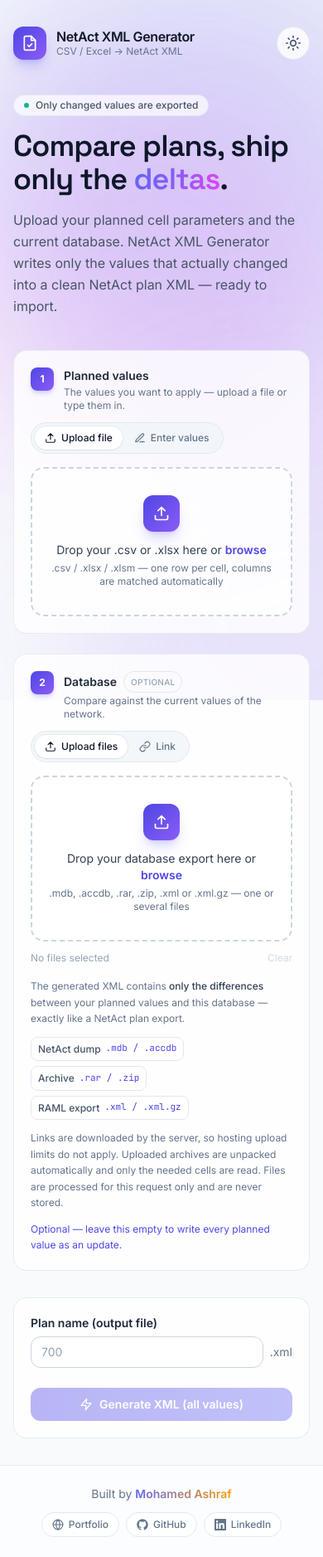
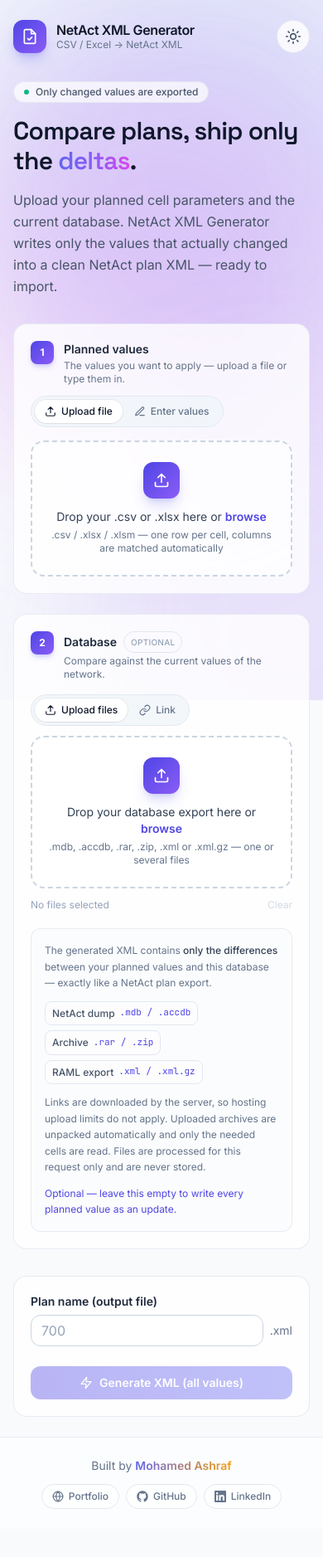
Before and after one commit to MohamedAshraf366/NetAct-XML-Generator, a Next.js app: page / in a window 390 px wide. Shown: the whole page at 83% size. After the commit the page ends 1843 px from the top, so only its background shows below. Built offline with nearby package versions, Linux system fonts and the light colour scheme.

Commit message:
first commit

```diff
--- a/src/app/globals.css
+++ b/src/app/globals.css
@@ -177,3 +177,13 @@
     animation: none !important;
   }
 }
+
+/* iOS Safari zooms the page when a focused input renders below 16px. */
+@media (max-width: 640px) {
+  .field,
+  .field-cell,
+  .field-inline,
+  textarea.field {
+    font-size: 16px;
+  }
+}
--- a/src/app/page.tsx
+++ b/src/app/page.tsx
@@ -31,24 +31,24 @@ export default function Home() {
         <div className="aurora-blob bottom-[-20%] left-[20%] h-[34rem] w-[34rem] bg-violet-500/30 [animation-delay:-8s]" />
       </div>
 
-      <div className="mx-auto max-w-6xl px-4 py-8 sm:px-6 lg:py-12">
-        <header className="mb-10 flex items-center justify-between gap-4 animate-fade-up">
-          <div className="flex items-center gap-3">
+      <div className="mx-auto max-w-6xl px-4 py-6 sm:px-6 sm:py-8 lg:py-12">
+        <header className="mb-8 flex items-center justify-between gap-4 animate-fade-up sm:mb-10">
+          <div className="flex min-w-0 items-center gap-3">
             <Logo />
-            <div className="leading-tight">
-              <p className="font-semibold tracking-tight">NetAct XML Generator</p>
-              <p className="text-xs text-slate-500 dark:text-slate-400">CSV / Excel → NetAct XML</p>
+            <div className="min-w-0 leading-tight">
+              <p className="truncate font-semibold tracking-tight">NetAct XML Generator</p>
+              <p className="truncate text-xs text-slate-500 dark:text-slate-400">CSV / Excel → NetAct XML</p>
             </div>
           </div>
           <ThemeToggle />
         </header>
 
-        <section className="mb-10 max-w-3xl animate-fade-up">
+        <section className="mb-8 max-w-3xl animate-fade-up sm:mb-10">
           <span className="inline-flex items-center gap-2 rounded-full border border-slate-200 bg-white/70 px-3 py-1 text-xs font-medium text-slate-600 backdrop-blur-xl dark:border-white/10 dark:bg-white/5 dark:text-slate-300">
             <span className="h-1.5 w-1.5 rounded-full bg-emerald-500" />
             Only changed values are exported
           </span>
-          <h1 className="mt-4 font-semibold tracking-tight text-4xl sm:text-5xl">
+          <h1 className="mt-4 font-semibold tracking-tight text-3xl sm:text-4xl md:text-5xl">
             Compare plans, ship only the <span className="text-gradient">deltas</span>.
           </h1>
           <p className="mt-4 text-base leading-relaxed text-slate-600 dark:text-slate-400">
--- a/src/components/Converter.tsx
+++ b/src/components/Converter.tsx
@@ -40,7 +40,7 @@ function Stat({ label, value, icon, accent }: { label: string; value: number | s
           <path d={icon} />
         </svg>
       </div>
-      <p className={`mt-1 text-2xl font-semibold tabular-nums ${accent ? "text-gradient" : "text-slate-900 dark:text-white"}`}>{value}</p>
+      <p className={`mt-1 text-xl font-semibold tabular-nums sm:text-2xl ${accent ? "text-gradient" : "text-slate-900 dark:text-white"}`}>{value}</p>
     </div>
   );
 }
@@ -110,7 +110,7 @@ function CopyButton({ text }: { text: string }) {
     }
   };
   return (
-    <button type="button" onClick={copy} className="btn-ghost !px-3 !py-1.5 text-xs">
+    <button type="button" onClick={copy} className="btn-ghost shrink-0 !px-3 !py-1.5 text-xs">
       {done ? (
         <>
           <svg viewBox="0 0 24 24" className="h-3.5 w-3.5" fill="none" stroke="currentColor" strokeWidth="2" strokeLinecap="round" strokeLinejoin="round" aria-hidden="true">
@@ -328,7 +328,7 @@ export default function Converter({ paramNames, paramMeta }: { paramNames: strin
 
   return (
     <div className="space-y-8">
-      <section className="grid gap-6 md:grid-cols-2">
+      <section className="space-y-6">
         <div className="surface p-5">
           <div className="mb-4 flex flex-wrap items-start justify-between gap-3">
             <div className="flex items-start gap-3">
@@ -390,7 +390,7 @@ export default function Converter({ paramNames, paramMeta }: { paramNames: strin
               </div>
 
               <div className="overflow-x-auto rounded-xl border border-slate-200 dark:border-white/10">
-                <table className="w-full text-left text-sm">
+                <table className="w-full min-w-[42rem] text-left text-sm">
                   <thead className="border-b border-slate-200 bg-slate-50/80 text-xs uppercase tracking-wide text-slate-500 dark:border-white/10 dark:bg-white/[0.03] dark:text-slate-400">
                     <tr>
                       <th className="px-2 py-2 font-medium">mrbtsId</th>
@@ -483,8 +483,7 @@ export default function Converter({ paramNames, paramMeta }: { paramNames: strin
           )}
         </div>
         <div className="surface p-5">
-          <div className="mb-4 flex flex-wrap items-start justify-between gap-3">
-            <div className="flex items-start gap-3">
+          <div className="mb-4 flex items-start gap-3">
             <StepBadge n={2} />
             <div>
               <p className="flex items-center gap-2 text-sm font-semibold text-slate-800 dark:text-slate-200">
@@ -498,6 +497,8 @@ export default function Converter({ paramNames, paramMeta }: { paramNames: strin
               </p>
             </div>
           </div>
+          <div className="grid gap-5 md:grid-cols-2">
+            <div className="min-w-0 space-y-3">
               <div className="segmented">
                 <button
                   type="button"
@@ -516,7 +517,6 @@ export default function Converter({ paramNames, paramMeta }: { paramNames: strin
                   Link
                 </button>
               </div>
-          </div>
               {dbMode === "upload" ? (
                 <>
                   <DropZone
@@ -528,8 +528,8 @@ export default function Converter({ paramNames, paramMeta }: { paramNames: strin
                     files={db}
                     onChange={setDb}
                   />
-              <div className="mt-3 flex items-center justify-between gap-3">
-                <p className="text-xs text-slate-400 dark:text-slate-500">
+                  <div className="flex items-center justify-between gap-3">
+                    <p className="min-w-0 truncate text-xs text-slate-400 dark:text-slate-500">
                       {db.length === 0
                         ? "No files selected"
                         : `${db.length} file${db.length > 1 ? "s" : ""} — ${sizeLabel(db.reduce((n, f) => n + f.size, 0))}`}
@@ -549,12 +549,12 @@ export default function Converter({ paramNames, paramMeta }: { paramNames: strin
                   <textarea
                     value={links}
                     onChange={(e) => setLinks(e.target.value)}
-                rows={3}
+                    rows={4}
                     spellCheck={false}
                     className="field resize-y font-mono text-xs"
                     placeholder={"https://example.com/Dump.rar\nPaste direct links to .mdb/.accdb/.rar/.zip/.xml/.xml.gz — one per line"}
                   />
-              <div className="mt-1.5 flex flex-wrap items-center justify-between gap-x-3 gap-y-1 text-xs">
+                  <div className="flex flex-wrap items-center justify-between gap-x-3 gap-y-1 text-xs">
                     <span className="text-slate-400 dark:text-slate-500">
                       {linkEntries.length === 0
                         ? "No links yet"
@@ -568,11 +568,12 @@ export default function Converter({ paramNames, paramMeta }: { paramNames: strin
                   </div>
                 </>
               )}
-          <div className="mt-4 space-y-3 text-xs leading-relaxed text-slate-500 dark:text-slate-400">
+            </div>
+            <div className="min-w-0 space-y-3 rounded-xl border border-slate-200/80 bg-slate-50/60 p-4 text-xs leading-relaxed text-slate-500 dark:border-white/10 dark:bg-white/[0.02] dark:text-slate-400">
               <p>
                 The generated XML contains
-              <span className="font-medium text-slate-700 dark:text-slate-200"> only the differences</span> between your
-              planned values and this database — exactly like a NetAct plan export.
+                <span className="font-medium text-slate-700 dark:text-slate-200"> only the differences</span> between
+                your planned values and this database — exactly like a NetAct plan export.
               </p>
               <div className="flex flex-wrap gap-1.5">
                 {[
@@ -590,13 +591,14 @@ export default function Converter({ paramNames, paramMeta }: { paramNames: strin
                 ))}
               </div>
               <p>
-              Links are downloaded by the server, so hosting upload limits do not apply. Uploaded archives are unpacked
-              automatically and only the needed cells are read. Files are processed for this request only and are never
-              stored.
+                Links are downloaded by the server, so hosting upload limits do not apply. Uploaded archives are
+                unpacked automatically and only the needed cells are read. Files are processed for this request only and
+                are never stored.
               </p>
               <p className="text-brand-600 dark:text-brand-400">
                 Optional — leave this empty to write every planned value as an update.
               </p>
+            </div>
           </div>
         </div>
       </section>
@@ -661,7 +663,7 @@ export default function Converter({ paramNames, paramMeta }: { paramNames: strin
             </p>
           </div>
 
-          <div className="grid grid-cols-2 gap-4 sm:grid-cols-4">
+          <div className="grid grid-cols-2 gap-3 sm:grid-cols-4 sm:gap-4">
             <Stat label="Rows read" value={result.stats.inputRows} icon={STAT_ICONS.rows} />
             <Stat label="Matched in database" value={result.stats.dbObjectsMatched} icon={STAT_ICONS.match} />
             <Stat label="Changed objects" value={result.stats.changedObjects} icon={STAT_ICONS.changed} accent />
@@ -699,7 +701,7 @@ export default function Converter({ paramNames, paramMeta }: { paramNames: strin
               </button>
             )}
 
-            <div className="ml-auto flex items-center gap-2">
+            <div className="ml-auto flex shrink-0 items-center gap-2">
               {hasEdits && (
                 <button onClick={() => setEdits({})} className="btn-ghost !px-3 !py-1.5 text-xs" title="Discard manual edits">
                   Reset edits
@@ -720,7 +722,7 @@ export default function Converter({ paramNames, paramMeta }: { paramNames: strin
             </p>
           ) : view === "table" ? (
             <div className="surface overflow-x-auto">
-              <table className="w-full text-left text-sm">
+              <table className="w-full min-w-[40rem] text-left text-sm">
                 <thead className="border-b border-slate-200 text-xs uppercase tracking-wide text-slate-500 dark:border-white/10 dark:text-slate-400">
                   <tr>
                     <th className="px-4 pt-3 font-medium">distName</th>
@@ -791,16 +793,16 @@ export default function Converter({ paramNames, paramMeta }: { paramNames: strin
             </div>
           ) : (
             <div className="surface overflow-hidden">
-              <div className="flex items-center justify-between border-b border-white/10 bg-slate-900/60 px-4 py-2">
-                <span className="flex items-center gap-2 font-mono text-xs text-slate-400">
-                  <span className="h-2.5 w-2.5 rounded-full bg-red-400/70" />
-                  <span className="h-2.5 w-2.5 rounded-full bg-amber-400/70" />
-                  <span className="h-2.5 w-2.5 rounded-full bg-emerald-400/70" />
-                  <span className="ml-2">{downloadFileName}</span>
+              <div className="flex items-center justify-between gap-3 border-b border-white/10 bg-slate-900/60 px-4 py-2">
+                <span className="flex min-w-0 items-center gap-2 font-mono text-xs text-slate-400">
+                  <span className="h-2.5 w-2.5 shrink-0 rounded-full bg-red-400/70" />
+                  <span className="h-2.5 w-2.5 shrink-0 rounded-full bg-amber-400/70" />
+                  <span className="h-2.5 w-2.5 shrink-0 rounded-full bg-emerald-400/70" />
+                  <span className="ml-2 truncate">{downloadFileName}</span>
                 </span>
                 <CopyButton text={result.xml} />
               </div>
-              <pre className="max-h-[32rem] overflow-auto bg-[#0b1020] p-4 font-mono text-xs leading-relaxed text-slate-200">{preview}</pre>
+              <pre className="max-h-[70vh] overflow-auto bg-[#0b1020] p-4 font-mono text-xs leading-relaxed text-slate-200 sm:max-h-[32rem]">{preview}</pre>
             </div>
           )}
         </section>
--- a/src/components/DropZone.tsx
+++ b/src/components/DropZone.tsx
@@ -43,7 +43,7 @@ export default function DropZone({ label, title, hint, accept, multiple, files,
           setOver(false);
           take(e.dataTransfer.files);
         }}
-        className={`flex cursor-pointer flex-col items-center justify-center rounded-2xl border-2 border-dashed px-4 py-8 text-center transition ${
+        className={`flex cursor-pointer flex-col items-center justify-center rounded-2xl border-2 border-dashed px-4 py-6 text-center transition sm:py-8 ${
           over
             ? "border-brand-500 bg-brand-500/10"
             : "border-slate-300 bg-white/60 hover:border-brand-400 hover:bg-brand-500/5 dark:border-white/15 dark:bg-white/[0.02] dark:hover:border-brand-400/60"
--- a/src/components/Footer.tsx
+++ b/src/components/Footer.tsx
@@ -42,7 +42,7 @@ const socials = [
 export default function Footer() {
   return (
     <footer className="w-full border-t border-slate-200/80 bg-white/60 dark:border-white/10 dark:bg-white/[0.02]">
-      <div className="mx-auto flex max-w-6xl flex-col items-center gap-3 px-6 py-6 text-center sm:flex-row sm:justify-between sm:text-start">
+      <div className="mx-auto flex max-w-6xl flex-col items-center gap-3 px-4 py-6 text-center sm:flex-row sm:justify-between sm:px-6 sm:text-start">
         <p className="text-sm text-slate-500 dark:text-slate-400">
           Built by{" "}
           <span className="bg-gradient-to-r from-brand-500 to-amber-500 bg-clip-text font-semibold text-transparent">
```
Lines whose indentation alone changed are shown as unchanged.
